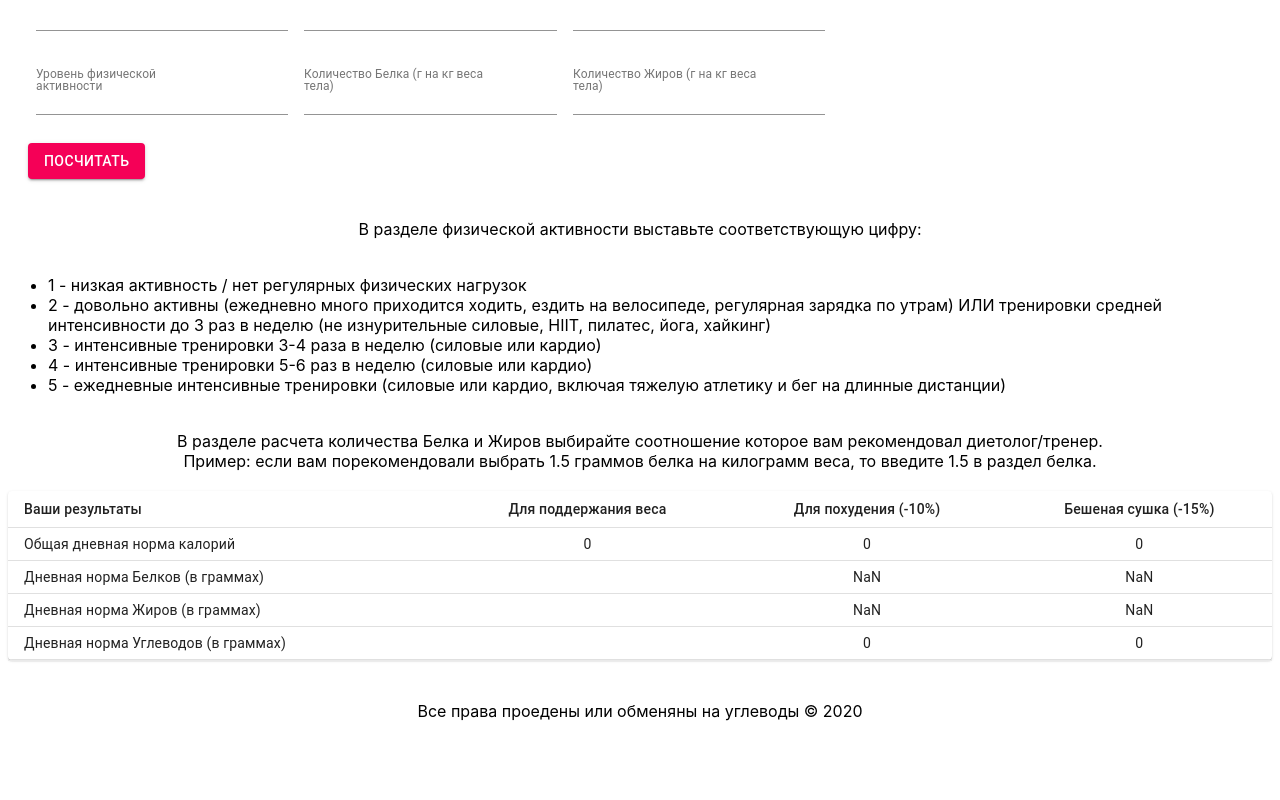
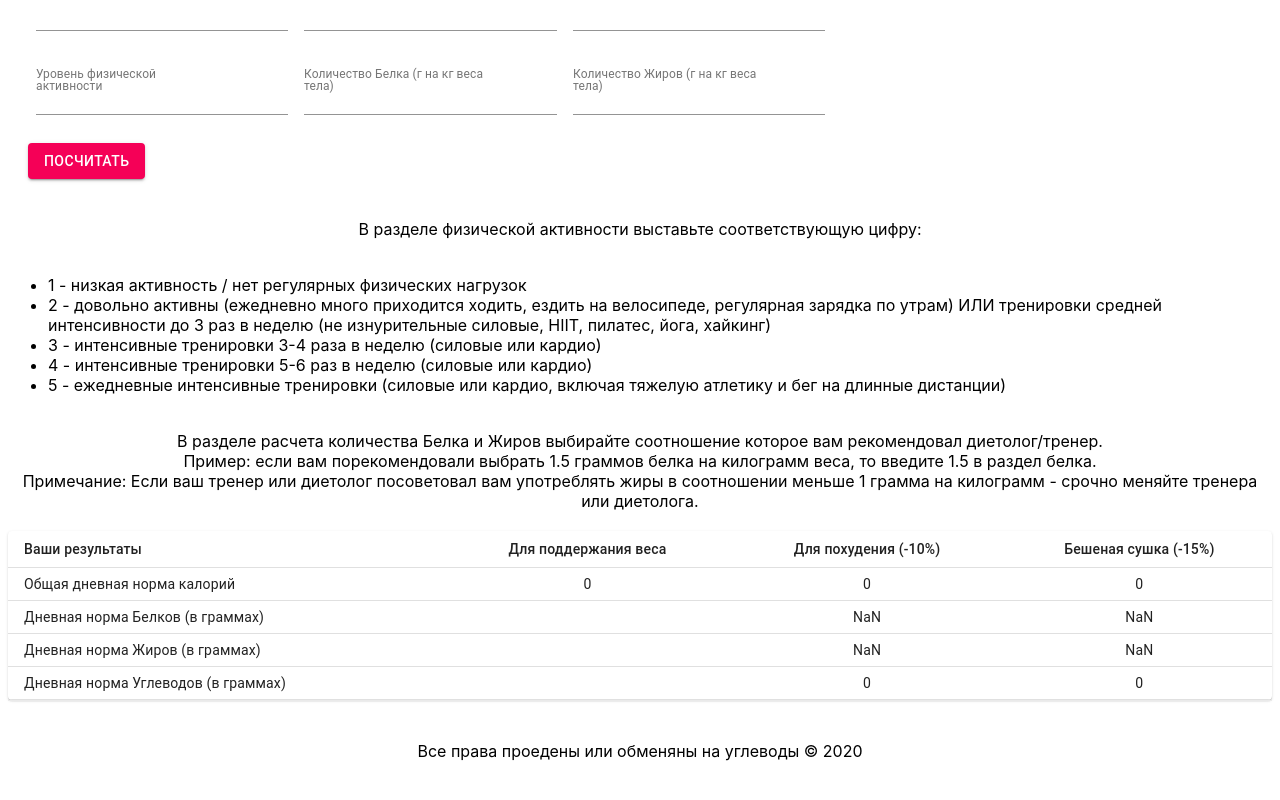
Before and after one commit to Serhazor/macro_calc_en, a Next.js app: page / in a window 1280 px wide. Shown: the part 933-1733 px from the top of the page. Before the commit the page ends 1693 px from the top, so only its background shows below. Built offline with nearby package versions, Linux system fonts and the light colour scheme.

Commit message:
added new line

```diff
--- a/pages/components/demo.js
+++ b/pages/components/demo.js
@@ -253,6 +253,9 @@ export default function FormPropsTextFields() {
         <div style={{textAlign: "center"}}>
           Пример: если вам порекомендовали выбрать 1.5 граммов белка на килограмм веса, то введите 1.5 в раздел белка.
         </div>
+        <div style={{textAlign: "center"}}>
+          Примечание: Если ваш тренер или диетолог посоветовал вам употреблять жиры в соотношении меньше 1 грамма на килограмм - срочно меняйте тренера или диетолога.
+        </div>
         <br />
 
       <div>
```
